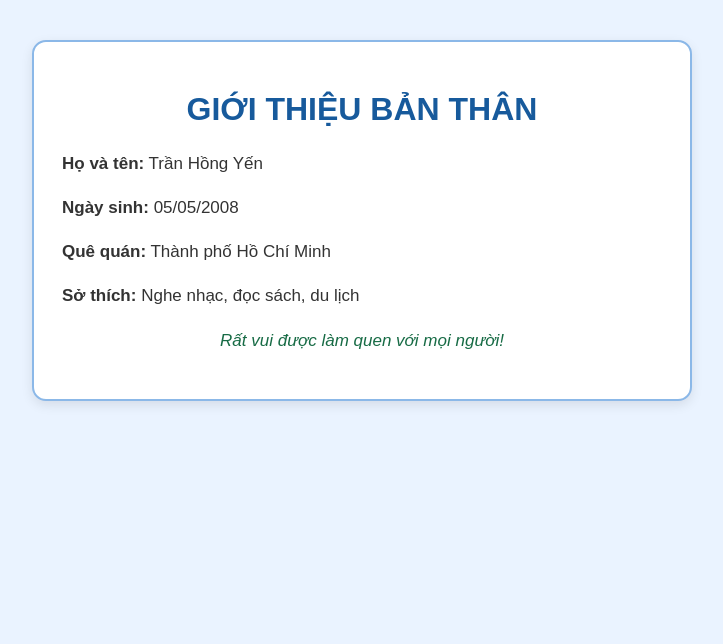
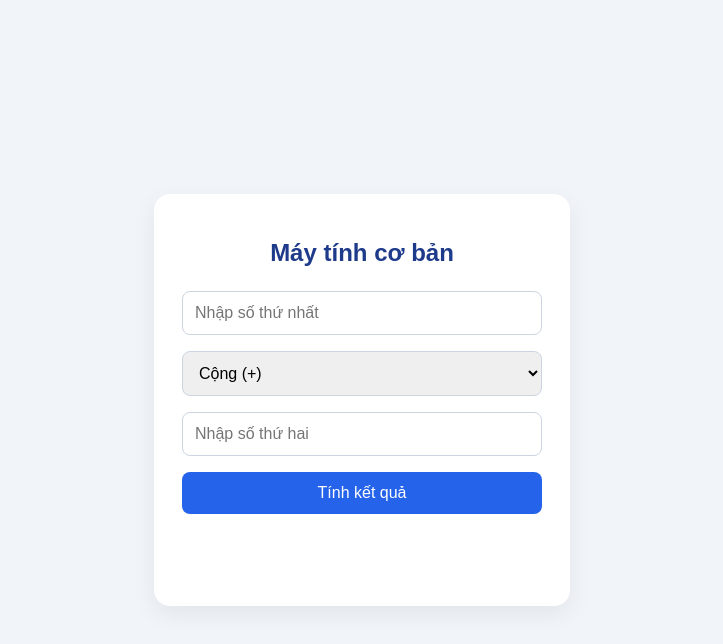
Before and after one commit to HongYen5528/Bai1, a plain HTML site: page index.html in a window 1280 px wide. Shown: the whole page, without its empty margins (278-1001 px from the left). Drawn offline with Linux system fonts and the light colour scheme.

Commit message:
Add files via upload

```diff
--- a/index.html
+++ b/index.html
@@ -1,19 +1,27 @@
 <!DOCTYPE html>
 <html lang="vi">
 <head>
-  <meta charset="UTF-8">
-  <meta name="viewport" content="width=device-width, initial-scale=1.0">
-  <title>Giới thiệu bản thân</title>
-  <link rel="stylesheet" href="style.css">
-</head>
-<body>
-  <main class="card">
-    <h1>GIỚI THIỆU BẢN THÂN</h1>
-    <p><strong>Họ và tên:</strong> Trần Hồng Yến</p>
-    <p><strong>Ngày sinh:</strong> 05/05/2008</p>
-    <p><strong>Quê quán:</strong> Thành phố Hồ Chí Minh</p>
-    <p><strong>Sở thích:</strong> Nghe nhạc, đọc sách, du lịch</p>
-    <p class="message">Rất vui được làm quen với mọi người!</p>
-  </main>
-</body>
-</html>
+<meta charset="UTF-8"><meta name="viewport" content="width=device-width, initial-scale=1.0">
+<title>Máy tính cơ bản</title>
+<style>
+body{font-family:Arial,sans-serif;background:#f1f5f9;display:grid;place-items:center;min-height:100vh;margin:0}
+main{background:white;padding:28px;border-radius:16px;box-shadow:0 8px 25px #0001;width:min(360px,85vw)}
+h1{font-size:24px;text-align:center;color:#1e3a8a}
+input,select,button{box-sizing:border-box;width:100%;padding:12px;margin:8px 0;border:1px solid #cbd5e1;border-radius:8px;font-size:16px}
+button{background:#2563eb;color:white;border:0;cursor:pointer}#result{font-weight:bold;text-align:center;color:#166534;min-height:24px}
+</style></head><body><main>
+<h1>Máy tính cơ bản</h1>
+<input id="a" type="number" placeholder="Nhập số thứ nhất">
+<select id="op"><option value="+">Cộng (+)</option><option value="-">Trừ (−)</option><option value="*">Nhân (×)</option><option value="/">Chia (÷)</option></select>
+<input id="b" type="number" placeholder="Nhập số thứ hai">
+<button onclick="calculate()">Tính kết quả</button><p id="result"></p>
+</main><script>
+function calculate(){
+ const a=Number(document.getElementById('a').value), b=Number(document.getElementById('b').value);
+ const op=document.getElementById('op').value; let result;
+ if(document.getElementById('a').value===''||document.getElementById('b').value===''){result='Vui lòng nhập đủ hai số.'}
+ else if(op==='/'&&b===0){result='Không thể chia cho 0.'}
+ else {switch(op){case '+':result=a+b;break;case '-':result=a-b;break;case '*':result=a*b;break;case '/':result=a/b;break;}}
+ document.getElementById('result').textContent='Kết quả: '+result;
+}
+</script></body></html>
```
Also changed, not shown: 1 other file.
